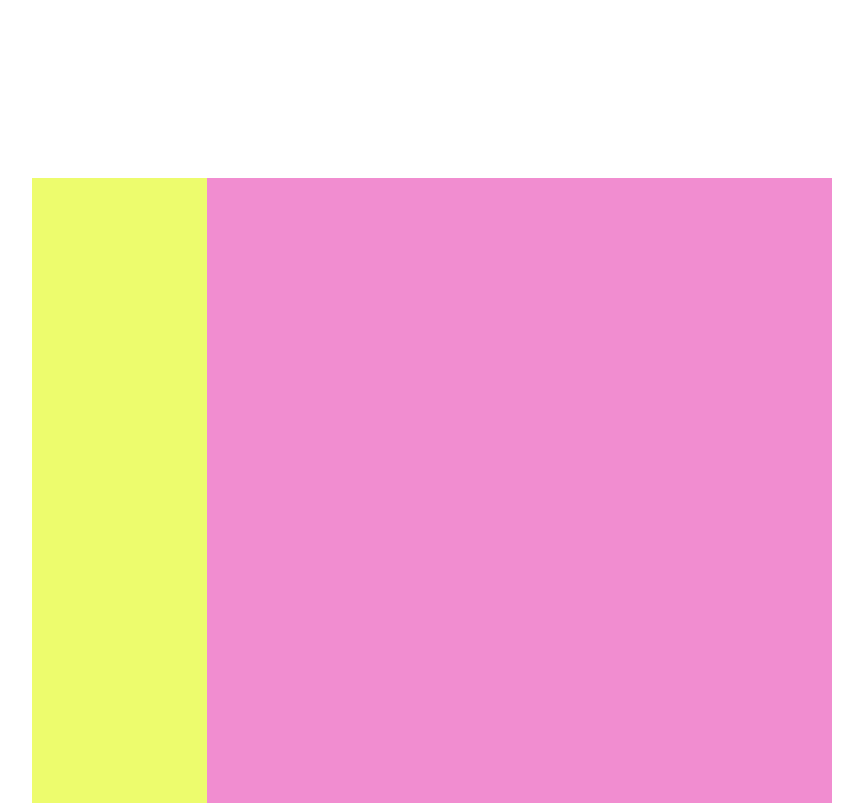
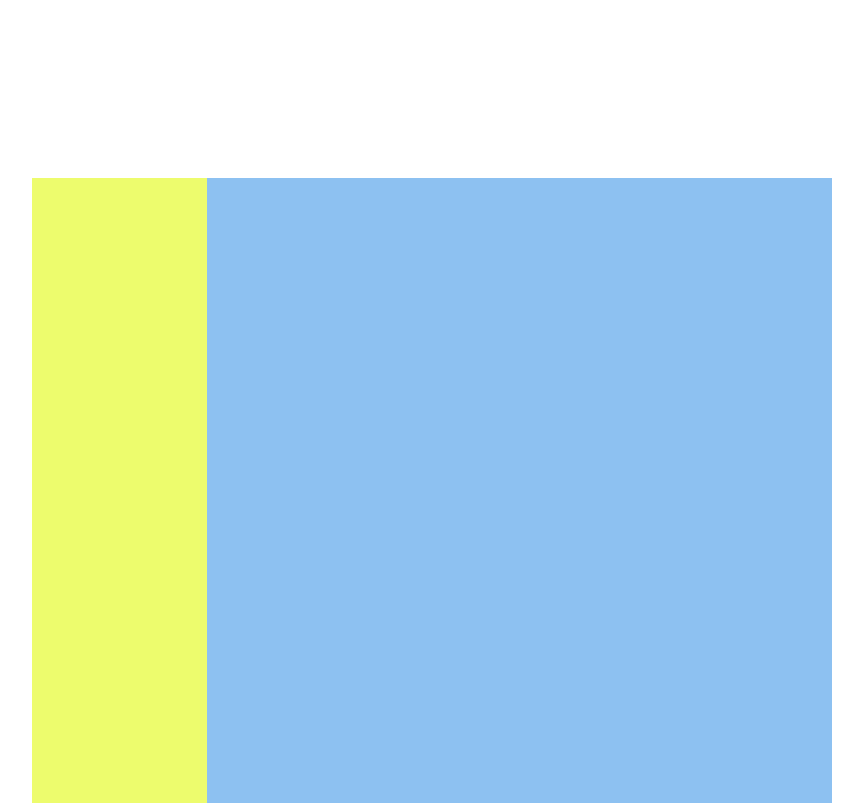
Before and after one commit to Bakteriofag/lovecraft-strona-internetowa-projekt-na-informatyke, a plain HTML site: page Index.html in a window 1280 px wide. Shown: the part 5-816 px from the top of the page, without its empty margins (208-1071 px from the left). Drawn offline with Linux system fonts and the light colour scheme.

Commit message:
zmiana again

```diff
--- a/Index.html
+++ b/Index.html
@@ -16,7 +16,7 @@
  		</tr>
  		<tr>
  			<td width="175" height="625" style="background-color:#edfc6d">&nbsp;</td>
- 			<td width="625" height="625" style="background-color:#f18dd0">&nbsp;</td>
+ 			<td width="625" height="625" style="background-color:#8dc1f1">&nbsp;</td>
  		</tr>
  		</table>
  	</div>
```
